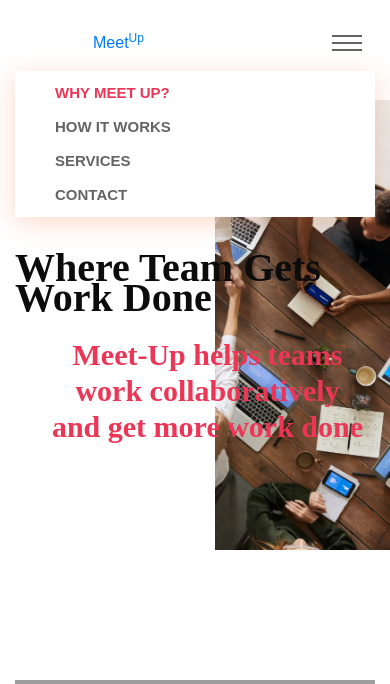
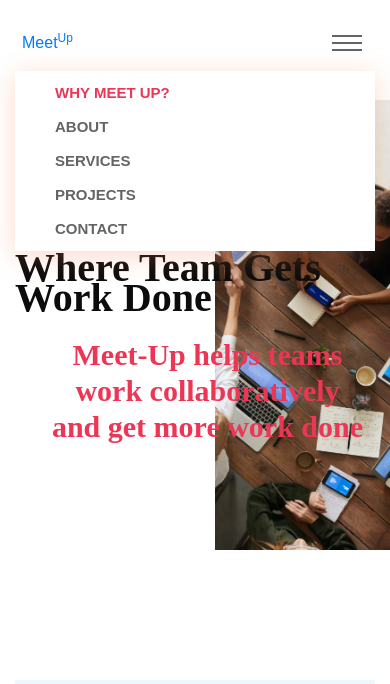
Before and after one commit to Teja2804/Project-Management-System-1, a Django app: page / in a window 390 px wide, after a click that opens the changed part. Shown: the top 684 px of the page. Run offline with Django 3.2, Linux system fonts and the light colour scheme; some libraries are stand-ins or nearby versions; some web fonts are replaced; grey boxes are pictures that could not be loaded.

Commit message:
added homepage

```diff
--- a/accounts/templates/base.html
+++ b/accounts/templates/base.html
@@ -76,17 +76,14 @@
                                         <a class="page-scroll" href="#Why_MEET_UP">Why MEET UP?</a>
                                     </li>
                                     <li class="nav-item">
-                                        <a class="page-scroll" href="#How_it_works">How it works</a>
+                                        <a class="page-scroll" href="#about">about</a>
                                     </li>
                                     <li class="nav-item">
                                         <a class="page-scroll" href="#service">Services</a>
                                     </li>
-                                 <!--   <li class="nav-item">
+                                     <li class="nav-item">
                                         <a class="page-scroll" href="#project">Projects</a>
                                     </li>
-                                    <li class="nav-item">
-                                        <a class="page-scroll" href="#team">Team</a>
-                                    </li> -->
                                     <li class="nav-item">
                                         <a class="page-scroll" href="#contact">Contact</a>
                                     </li>
@@ -130,13 +127,7 @@
                 <div class="col-lg-6">
                     <div class="about-image mt-50 clearfix">
                         <div class="single-image float-left">
-                            <img src="assets/images/about/about-1.png" alt="About">
-                        </div> <!-- single image -->
-                        <div data-aos="fade-right" class="about-btn">
-                            <a class="main-btn" href="#"><span>27</span> Years Experience</a>
-                        </div>
-                        <div class="single-image image-tow float-right">
-                            <img src="assets/images/about/about-2.png" alt="About">
+                            <img src="{% static 'assets/images/about/about.png' %}" alt="About" width='200px' height='200px'>
                         </div> <!-- single image -->
                     </div> <!-- about image -->
                 </div>
@@ -145,8 +136,7 @@
                         <h4 class="about-welcome">About Us </h4>
                         <h3 class="about-title mt-10">Reasons to choose</h3>
                         <p class="mt-25">matter about the project
-                            <br> <br>It was popularised in the 1960s with the release of Letraset sheets containing Lorem Ipsum passages, and more recently with desktop publishing software like Aldus PageMaker including versions of Lorem Ipsum.</p>
-                        <a class="main-btn mt-25" href="#">learn more</a>
+                            <br> <br>It was popularised in the 1960s with </p>
                     </div> <!-- about content -->
                 </div>
             </div> <!-- row -->
@@ -256,6 +246,12 @@
 
         <div class="container-fluid">
             <div class="row project-active">
+
+                <div class="col-lg-4 col-md-6 col-sm-8">
+                    <div class="single-services text-center mt-30 wow fadeInUp" data-wow-duration="1.5s" data-wow-delay="0.4s">
+                        <div class="services-icon"><img src="{% static 'images//kanban boards.jpg' %}" alt="logo" width="80px" height="40px"/></div>
+                    </div> <!-- single services -->
+                </div>
 
                 <div class="col-lg-4">
                     <div class="single-project">
--- a/assets/style.css
+++ b/assets/style.css
@@ -645,7 +645,9 @@ p {
       position: absolute;
       right: 70px;
       top: 0; } }
-
+.sidebar-brand{
+  margin-left:-46px;
+}
 
 
 
```
Also changed, not shown: assets/images/about/about.png (added), assets/images/project/board2.png (added), assets/images/project/dashboard.png (added), assets/images/project/myboard.png (added).
